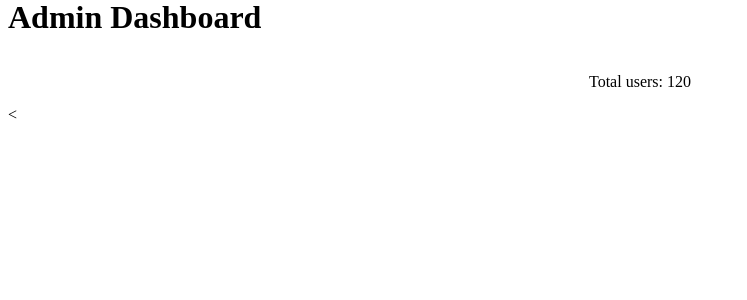
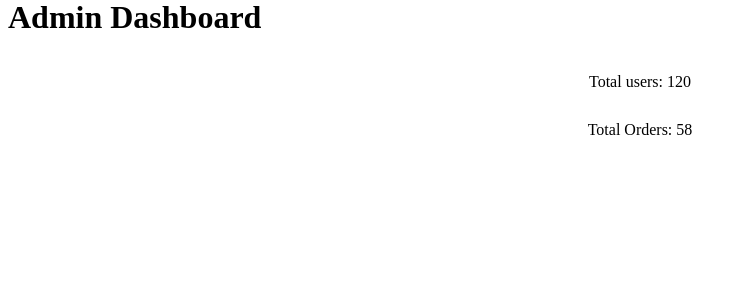
Before and after one commit to ALTUM-02/e_commerce, a Django app: page /dashboard/ in a window 1280 px wide. Shown: the part 294-594 px from the top of the page, without its empty margins (0-747 px from the left). Run offline with Django 5.2, Linux system fonts and the light colour scheme.

Commit message:
new change

```diff
--- a/online_market/templates/online_market/user_dashboard.html
+++ b/online_market/templates/online_market/user_dashboard.html
@@ -19,7 +19,7 @@
     <h1>Admin Dashboard</h1>
 
     <div class="card">Total users: 120</div>
-    <
+    <div class="card">Total Orders: 58</div>
 
 </div>
 
```
